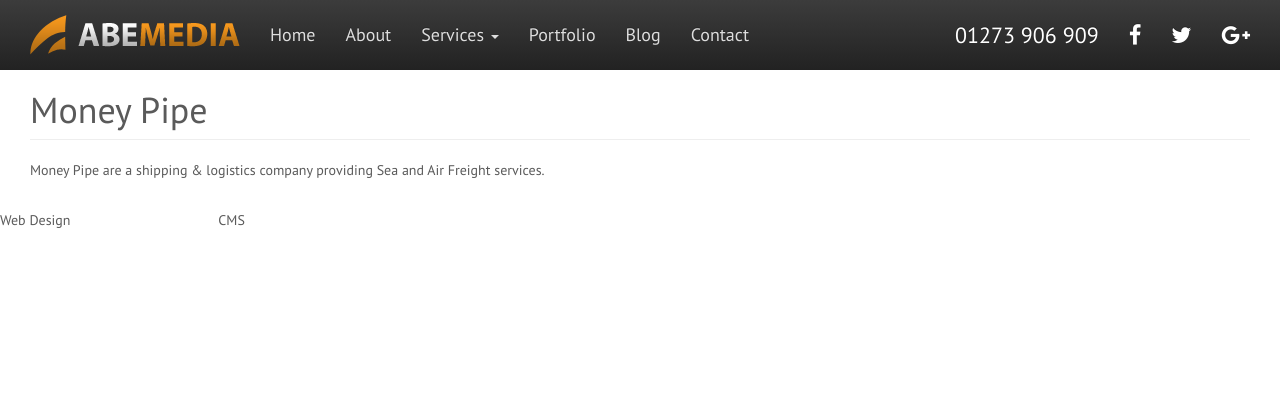
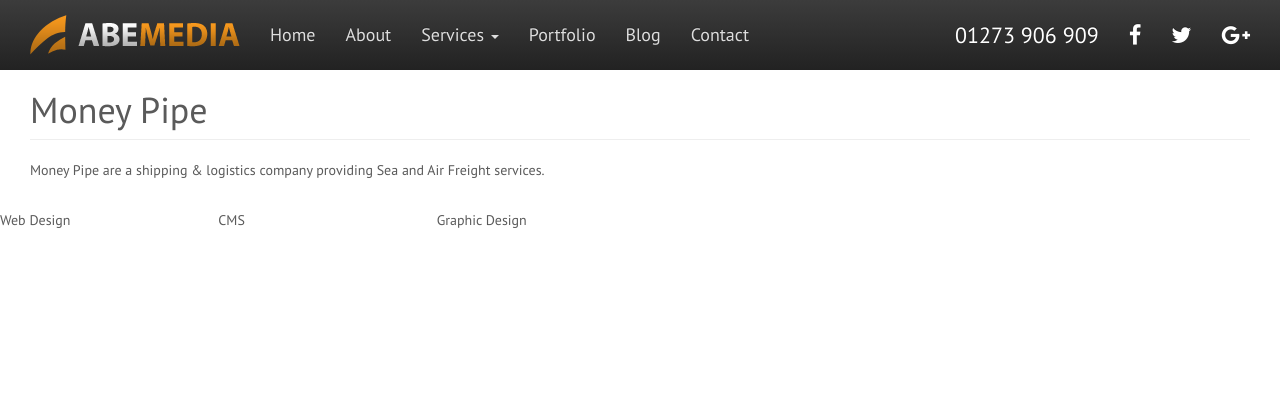
Before and after one commit to abemedia/abemedia.github.io, a Jekyll site: the page built from _posts/2010-08-14-money-pipe.md, in a window 1280 px wide. Shown: the top 405 px of the page. Built offline with Jekyll 4.4.1, drawn with Linux system fonts in a browser that asks for light colours; nearby versions of some CDN libraries.

Commit message:
Update services.html

```diff
--- a/_includes/modules/services.html
+++ b/_includes/modules/services.html
@@ -1,12 +1,15 @@
     <h3>{{ include.params.title }}</h3>
     <div class="row">
-      {% if page.features contains "web-design" %}
+      {% if page.features == blank or page.features contains "web-design" %}
       <div class="col-md-2">Web Design</div>
       {% endif %}
-      {% if page.features contains "ecommerce" %}
+      {% if page.features == blank or page.features contains "ecommerce" %}
       <div class="col-md-2">Ecommerce</div>
       {% endif %}
-      {% if page.features contains "cms" %}
+      {% if page.features == blank or page.features contains "cms" %}
       <div class="col-md-2">CMS</div>
       {% endif %}
+      {% if page.features == blank or page.features contains "graphic" %}
+      <div class="col-md-2">Graphic Design</div>
+      {% endif %}
     </div>
```
